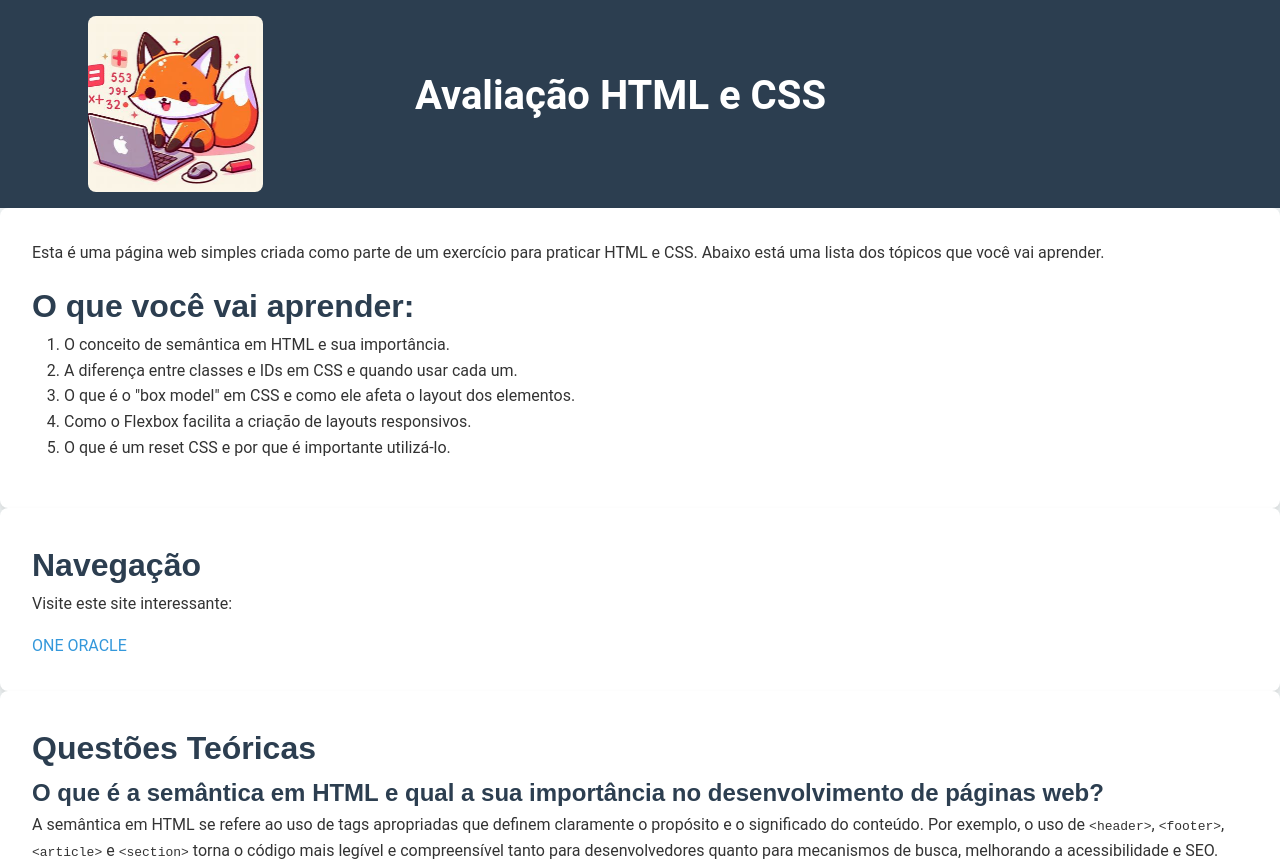
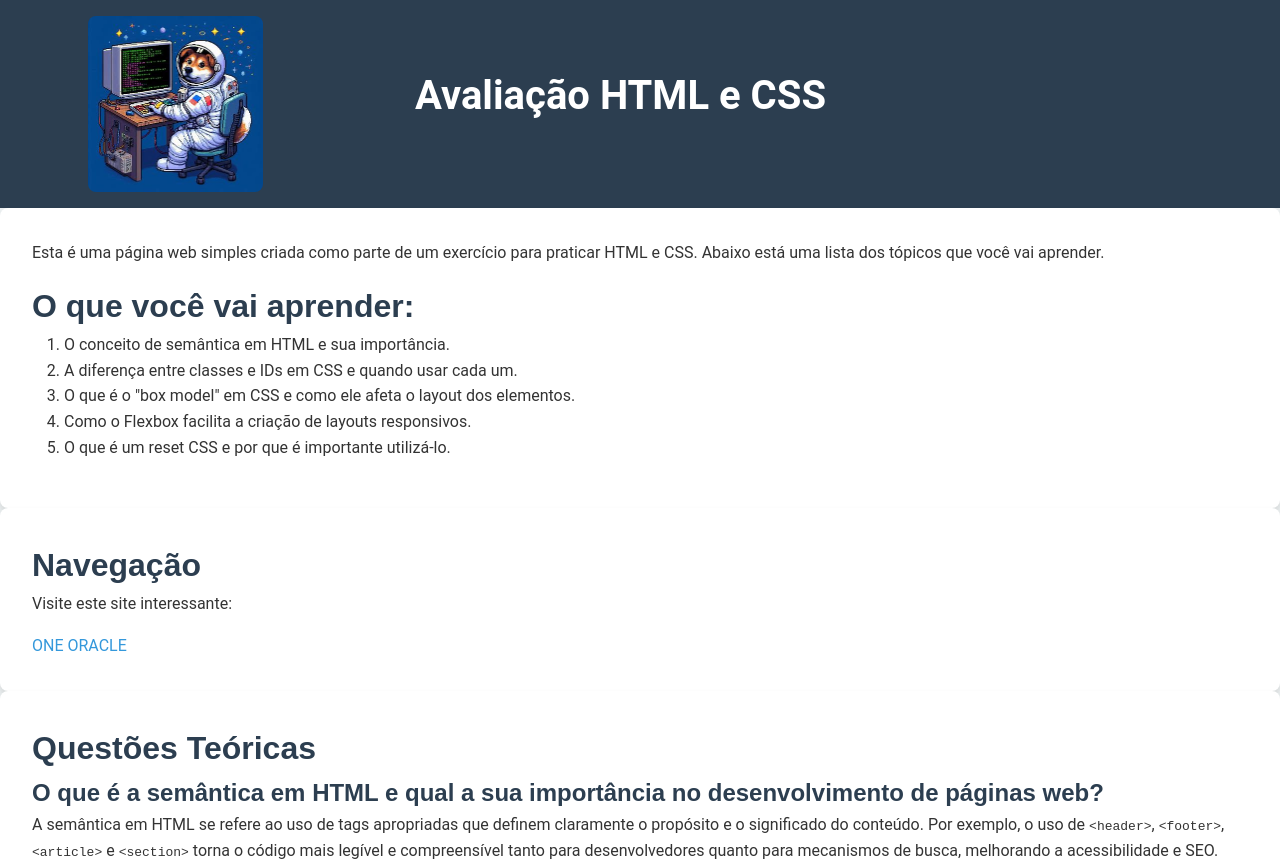
Before and after one commit to euvitorti/desenvolvimento-sistemas-senai, a plain HTML site: page assets/Avaliação HTML e CSS 06-09-2024/index.html in a window 1280 px wide. Shown: the top 867 px of the page. Drawn offline with Linux system fonts and the light colour scheme.

Commit message:
Atualizat img

```diff
--- a/assets/Avaliação HTML e CSS 06-09-2024/index.html
+++ b/assets/Avaliação HTML e CSS 06-09-2024/index.html
@@ -4,13 +4,13 @@
 <head>
     <meta charset="UTF-8">
     <meta name="viewport" content="width=device-width, initial-scale=1.0">
-    <title>Minha Página Web Simples</title>
+    <title>Avaliação HTML e CSS</title>
     <link rel="stylesheet" href="style.css">
 </head>
 
 <body>
     <header>
-        <div><img src="logo.jpg" alt=""></div>
+        <div><img src="art.jpg" alt=""></div>
         <div class="titulo">
             <h1>Avaliação HTML e CSS</h1>
         </div>
```
Also changed, not shown: assets/Avaliação HTML e CSS 06-09-2024/art.jpg (added), assets/Avaliação HTML e CSS 06-09-2024/logo.jpg (deleted).
